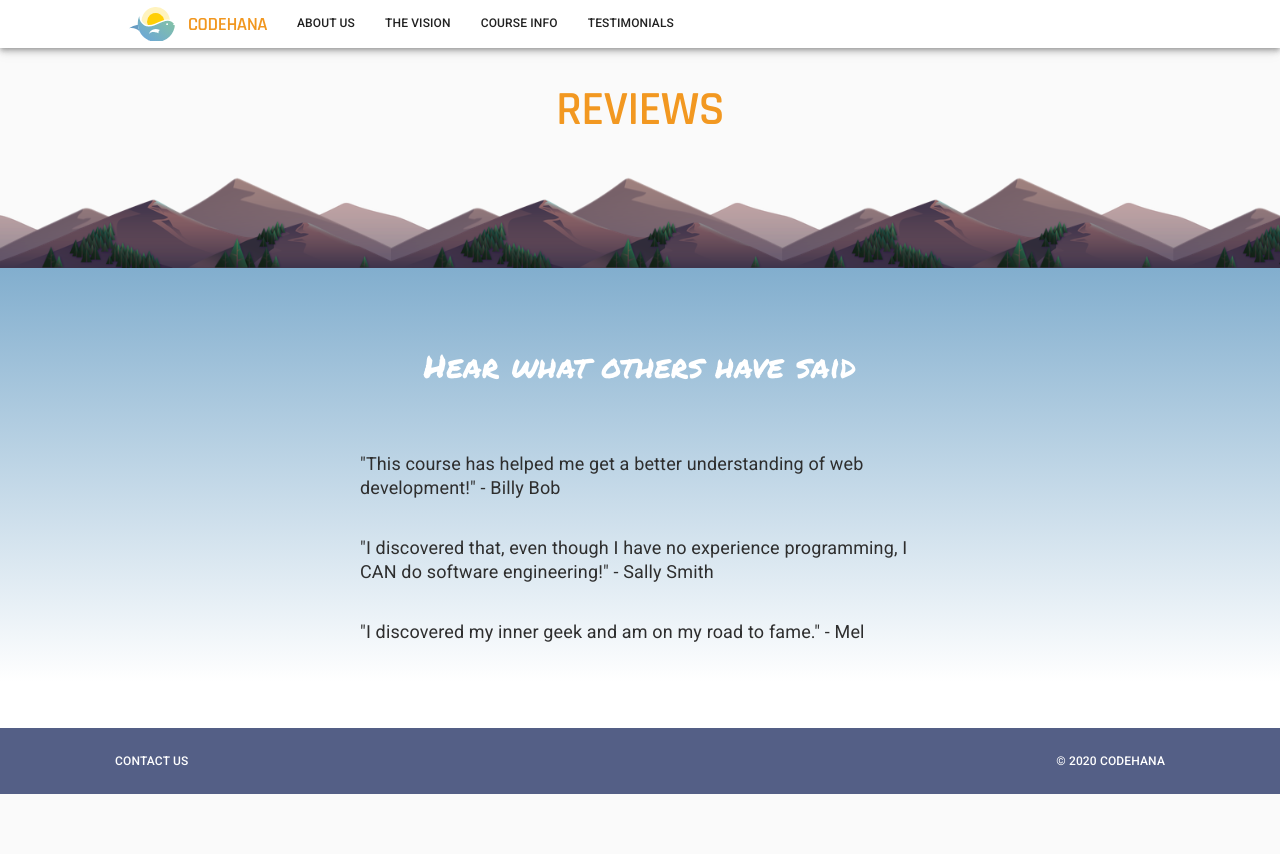
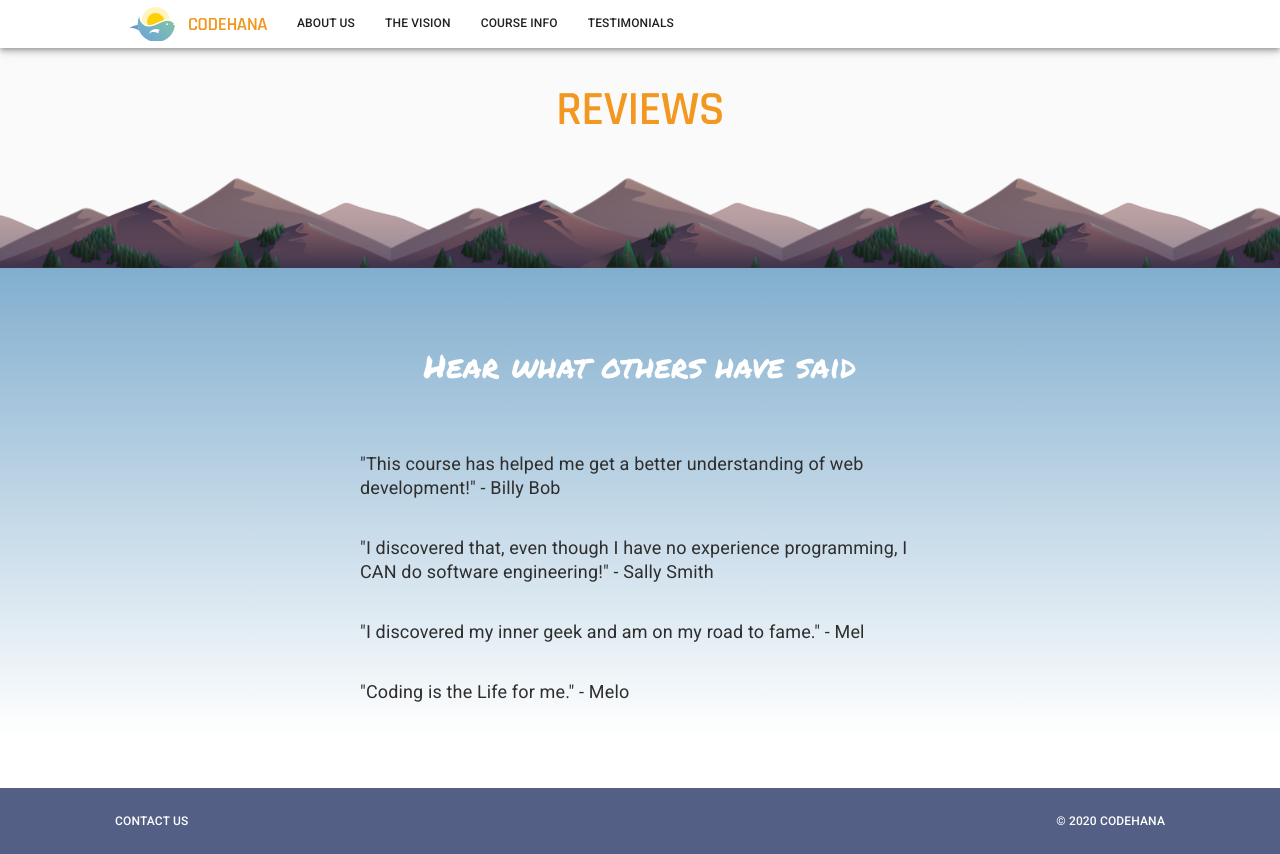
Before and after one commit to codehanadev/web, a Next.js app: page /comments in a window 1280 px wide. Before the commit the page ends 800 px from the top, so only its background shows below. Built offline with nearby package versions, Linux system fonts and the light colour scheme.

Commit message:
just another run through

```diff
--- a/pages/comments/index.js
+++ b/pages/comments/index.js
@@ -12,6 +12,7 @@ export default function Comments() {
                 <p>"This course has helped me get a better understanding of web development!" - Billy Bob</p>
                 <p>"I discovered that, even though I have no experience programming, I CAN do software engineering!" - Sally Smith</p>
                 <p>"I discovered my inner geek and am on my road to fame." - Mel</p>
+                <p>"Coding is the Life for me." - Melo</p>
             </div>
         </div>
     </>;
```
